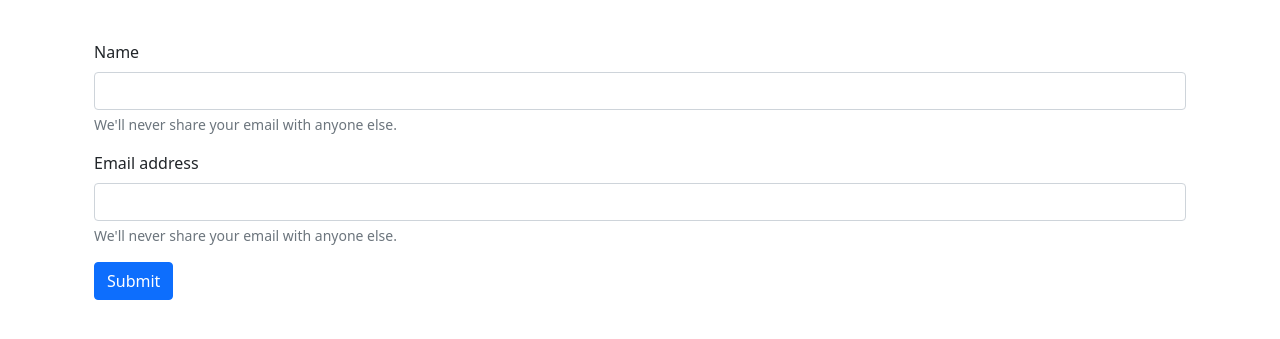
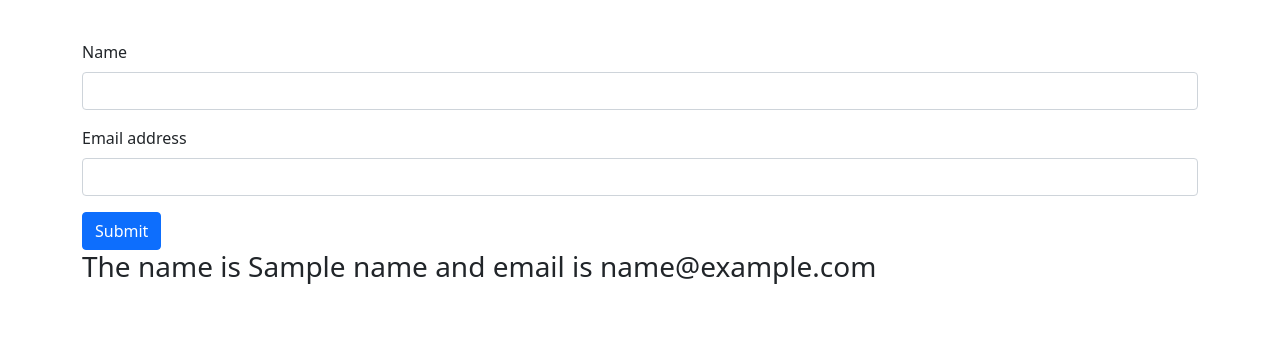
Before and after one commit to Swapno963/Django_forms, a Django app: template first_app/templates/form.html in a window 1280 px wide. Shown: the part 56-395 px from the top of the page. Run offline with Django 4.2, Linux system fonts and the light colour scheme; the template is opened without the code that fills it: most values are stand-ins (such as "Sample title", 1, 10 or a date in 2020).

Commit message:
form woking in form page

```diff
--- a/first_app/templates/form.html
+++ b/first_app/templates/form.html
@@ -1,19 +1,20 @@
 {% extends "base.html" %}
 
 {% block  content %}
-<div class="container">
-    <form>
+    <form method = 'post'>
+        {% comment %} for security we add  {% endcomment %}
+        {% csrf_token %}
         <div class="mb-3">
         <label for="exampleInputName" class="form-label">Name</label>
-        <input type="text" class="form-control" id="exampleInputName" aria-describedby="emailHelp">
-        <div id="emailHelp" class="form-text">We'll never share your email with anyone else.</div>
+        <input name='username' type="text" class="form-control" id="exampleInputName" aria-describedby="emailHelp">
         </div>
         <div class="mb-3">
         <label for="exampleInputEmail1" class="form-label">Email address</label>
-        <input type="email" class="form-control" id="exampleInputEmail1" aria-describedby="emailHelp">
-        <div id="emailHelp" class="form-text">We'll never share your email with anyone else.</div>
+        <input name='useremail' type="email" class="form-control" id="exampleInputEmail1" aria-describedby="emailHelp">
         </div>
         <button type="submit" class="btn btn-primary">Submit</button>
   </form>
-</div>
+
+
+<h3>The name is {{name}} and email is {{email}}</h3>
 {% endblock  %}
```
Also changed, not shown: first_app/views.py (+7 -1 lines).
